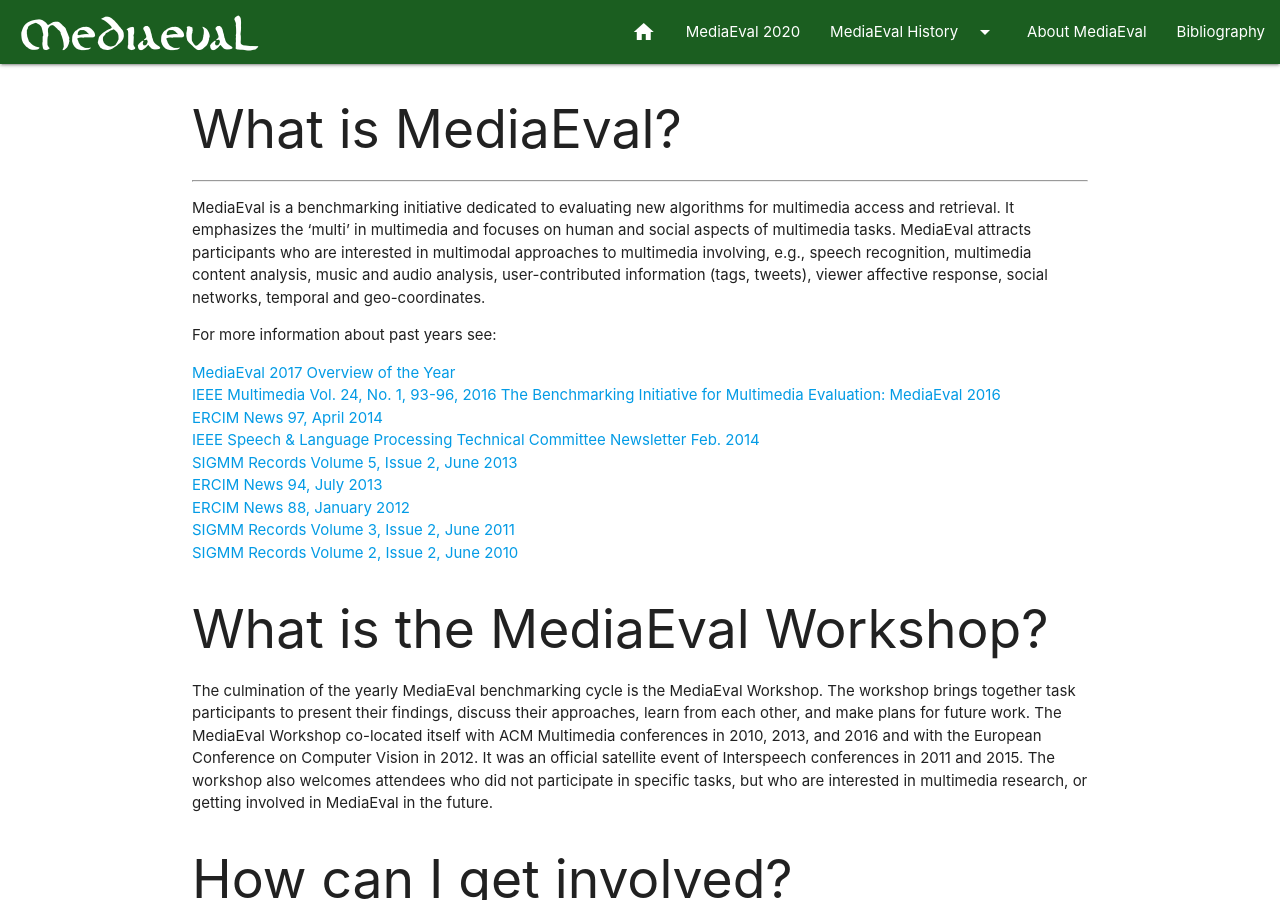
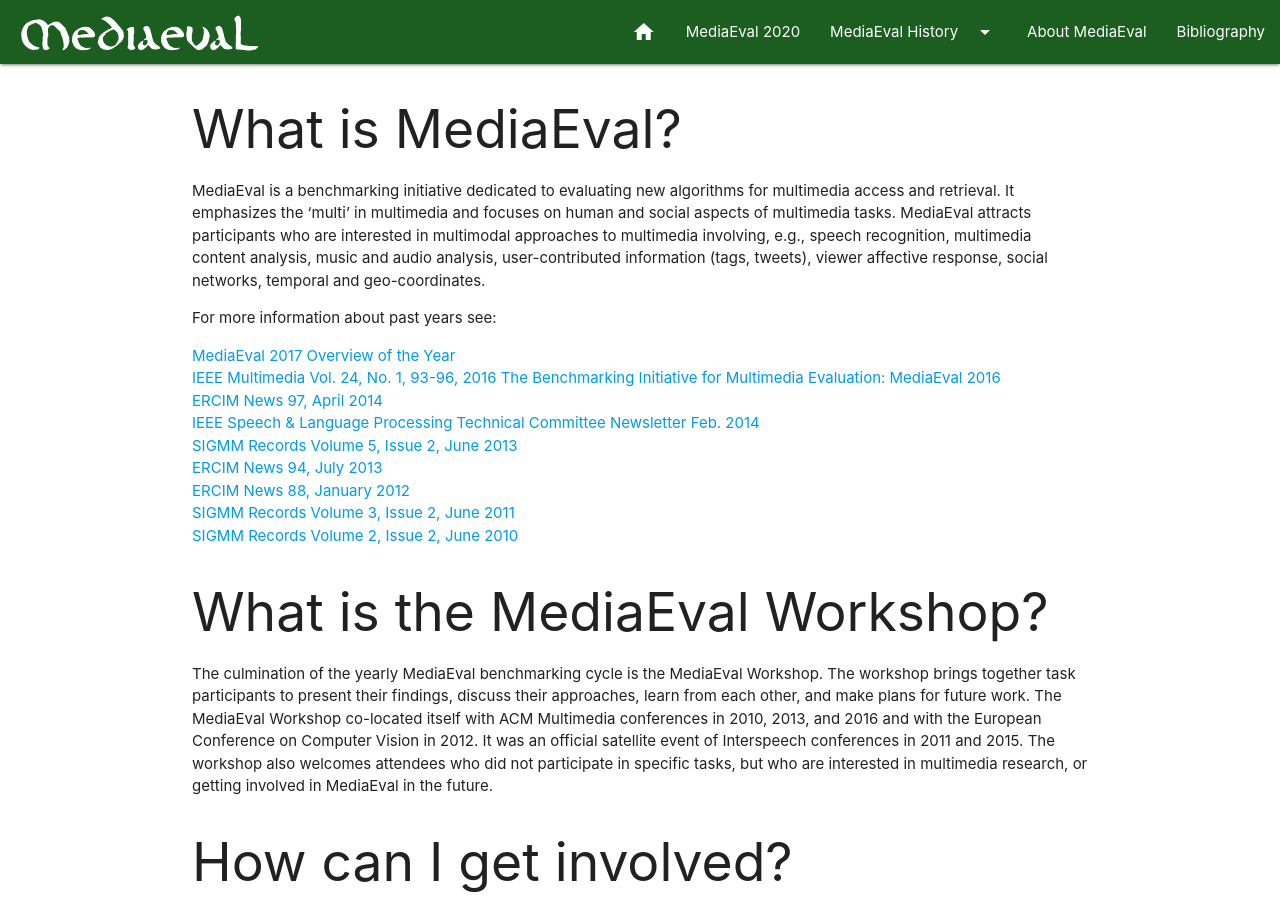
Before and after one commit to multimediaeval/multimediaeval.github.io, a Jekyll site: the page built from pages/04_about.md, in a window 1280 px wide and 900 px high. Built offline with Jekyll 4.4.1, drawn with Linux system fonts in a browser that asks for light colours.

Commit message:
Update 04_about.md
Deleted the horizontal line

```diff
--- a/pages/04_about.md
+++ b/pages/04_about.md
@@ -1,11 +1,11 @@
 ---
 layout: page
 title: About MediaEval
-subtitle: What is MediaEval?
+subtitle:
 permalink: /about/
 ---
+## What is MediaEval?
 
-<hr>
 MediaEval is a benchmarking initiative dedicated to evaluating new algorithms for multimedia access and retrieval. It emphasizes the 'multi' in multimedia and focuses on human and social aspects of multimedia tasks. MediaEval attracts participants who are interested in multimodal approaches to multimedia involving, e.g., speech recognition, multimedia content analysis, music and audio analysis, user-contributed information (tags, tweets), viewer affective response, social networks, temporal and geo-coordinates.
 
 For more information about past years see:
```
